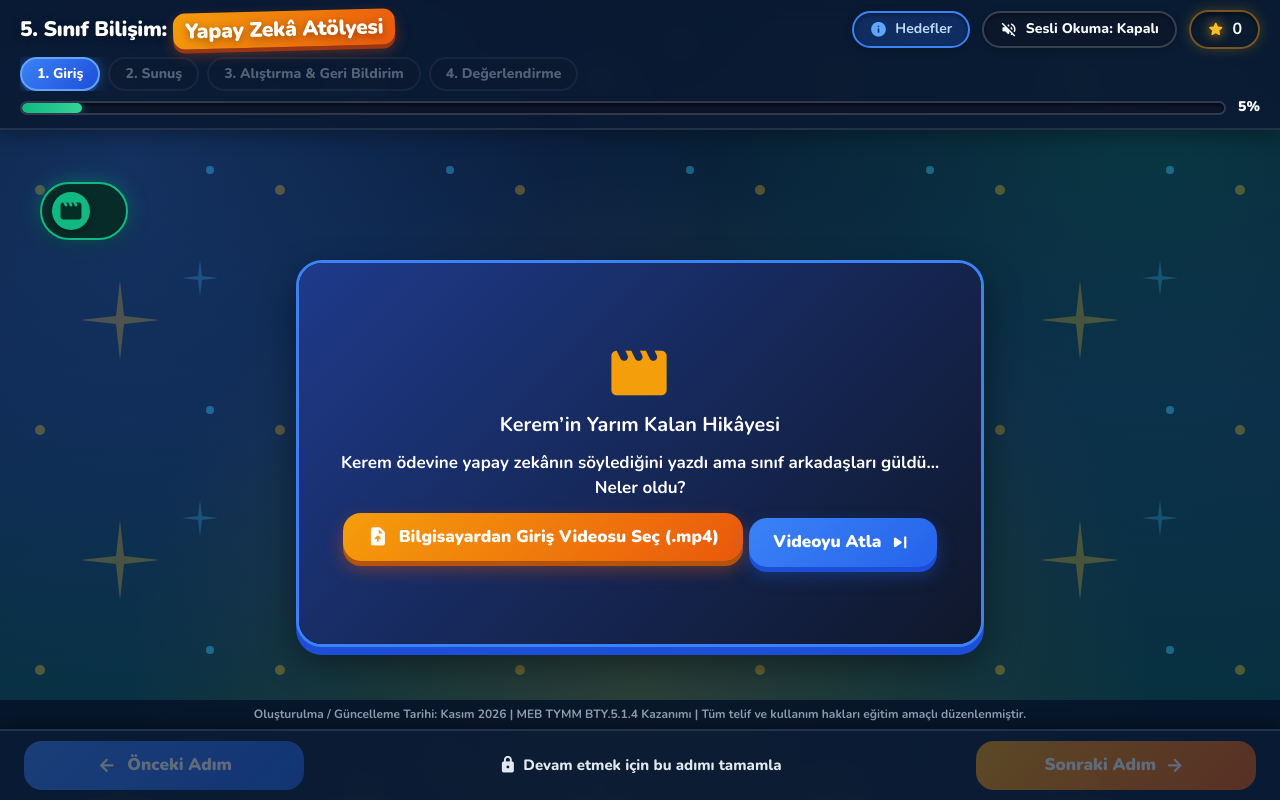
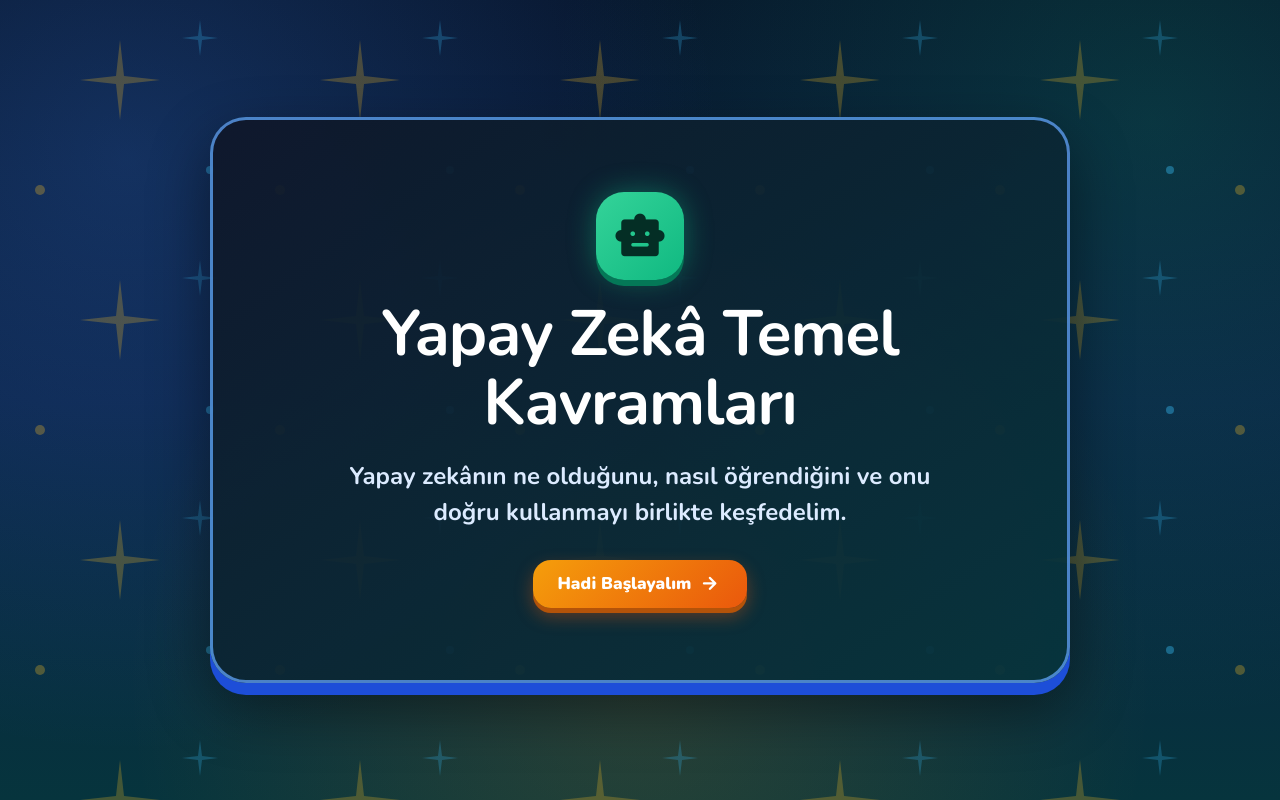
Before and after one commit to cevikson/AI-EDU-VIZE, a plain HTML site: page index.html in a window 1280 px wide. Drawn offline with nearby package versions, Linux system fonts and the light colour scheme.

Commit message:
Add lesson cover screen
Co-authored-by: Copilot <223556219+Copilot@users.noreply.github.com>

```diff
--- a/index.html
+++ b/index.html
@@ -85,6 +85,66 @@
             font: 700 17px/1.45 Nunito, "Segoe UI", system-ui, sans-serif;
             overflow: hidden;
             position: relative;
+        }
+
+        body.cover-active {
+            grid-template-rows: minmax(0, 1fr);
+        }
+
+        body.cover-active > header,
+        body.cover-active > div {
+            display: none;
+        }
+
+        .cover {
+            min-height: 100%;
+            display: grid;
+            place-items: center;
+            padding: 28px;
+        }
+
+        .cover-card {
+            width: min(100%, 860px);
+            padding: clamp(32px, 7vw, 72px) clamp(24px, 6vw, 70px);
+            text-align: center;
+            background: linear-gradient(145deg, rgba(15, 23, 42, .94), rgba(7, 52, 61, .94));
+            border: 3px solid rgba(96, 165, 250, .75);
+            border-radius: 36px;
+            box-shadow: 0 12px 0 #1D4ED8, 0 24px 60px rgba(0, 0, 0, .45);
+            animation: pop .6s cubic-bezier(.17, .89, .32, 1.28);
+        }
+
+        .cover-icon {
+            width: 88px;
+            height: 88px;
+            margin: 0 auto 20px;
+            display: grid;
+            place-items: center;
+            color: #042E25;
+            background: linear-gradient(135deg, #34D399, #10B981);
+            border-radius: 28px;
+            box-shadow: 0 6px 0 #047857, 0 0 28px rgba(16, 185, 129, .45);
+        }
+
+        .cover-icon .mi {
+            margin: 0;
+            font-size: 52px;
+        }
+
+        .cover h2 {
+            margin: 0;
+            color: #FFFFFF;
+            font-size: clamp(32px, 6vw, 64px);
+            line-height: 1.08;
+            letter-spacing: -1px;
+        }
+
+        .cover p {
+            max-width: 620px;
+            margin: 20px auto 30px;
+            color: #DCEBFF;
+            font-size: clamp(18px, 2.5vw, 24px);
+            line-height: 1.5;
         }
 
         /* Sparkle & stars background layer */
@@ -1906,7 +1966,7 @@
     </div>
     <script>
         const $ = s => document.querySelector(s);
-        const S = { i: 0, stars: 0, seen: new Set([0]), tts: 0, q: {}, p: {}, done: {}, w: {}, wn: 0, se: [], nm: '', g: {}, o: {}, f: {}, fc: -1, gc: -1 };
+        const S = { cover: true, i: 0, stars: 0, seen: new Set([0]), tts: 0, q: {}, p: {}, done: {}, w: {}, wn: 0, se: [], nm: '', g: {}, o: {}, f: {}, fc: -1, gc: -1 };
         const ic = (n, c = '') => `<span class="mi ${c}" aria-hidden="true">${n}</span>`;
         const ST = ['1. Giriş', '2. Sunuş', '3. Alıştırma & Geri Bildirim', '4. Değerlendirme'], FS = [0, 4, 11, 16], SN = ['Kavram', 'Süreç', 'İlke', 'Ara Özet'], SF = [4, 6, 8, 10];
         const W = (t, b, i = '') => `<div class="w"><div class="ti-wrap"><h2 class="ti">${i ? `<span class="ti-icon">${ic(i)}</span>` : ''}<span>${t}</span></h2></div>${b}</div>`;
@@ -2183,7 +2243,19 @@ ${weak.length ? `<p><b>Şu konuları tekrar edebilirsin:</b></p>${weak.map(i =>
             document.querySelectorAll('[data-i]').forEach(b => b.disabled = +b.dataset.i > m); $('#st').textContent = S.stars
         }
         function go(i) { S.i = Math.max(0, Math.min(i, mx(), SC.length - 1)); S.seen.add(S.i); draw() }
+        function startLesson() { S.cover = false; draw() }
+        const cover = () => `<div class="cover"><div class="cover-card">
+            <div class="cover-icon">${ic('smart_toy')}</div>
+            <h2>Yapay Zekâ Temel Kavramları</h2>
+            <p>Yapay zekânın ne olduğunu, nasıl öğrendiğini ve onu doğru kullanmayı birlikte keşfedelim.</p>
+            <button class="b o" onclick="startLesson()">Hadi Başlayalım ${ic('arrow_forward')}</button>
+        </div></div>`;
         function draw() {
+            document.body.classList.toggle('cover-active', S.cover);
+            if (S.cover) {
+                $('#main').innerHTML = cover();
+                return;
+            }
             const [st, g, f] = SC[S.i];
             $('#sg').innerHTML = ST.map((t, k) => `<button class="${k == st ? 'on' : ''}" data-i="${FS[k]}" onclick="go(${FS[k]})">${t}</button>`).join('');
             const p = Math.round(S.seen.size / SC.length * 100); $('#pb').style.width = p + '%'; $('#pc').textContent = p + '%';
```
